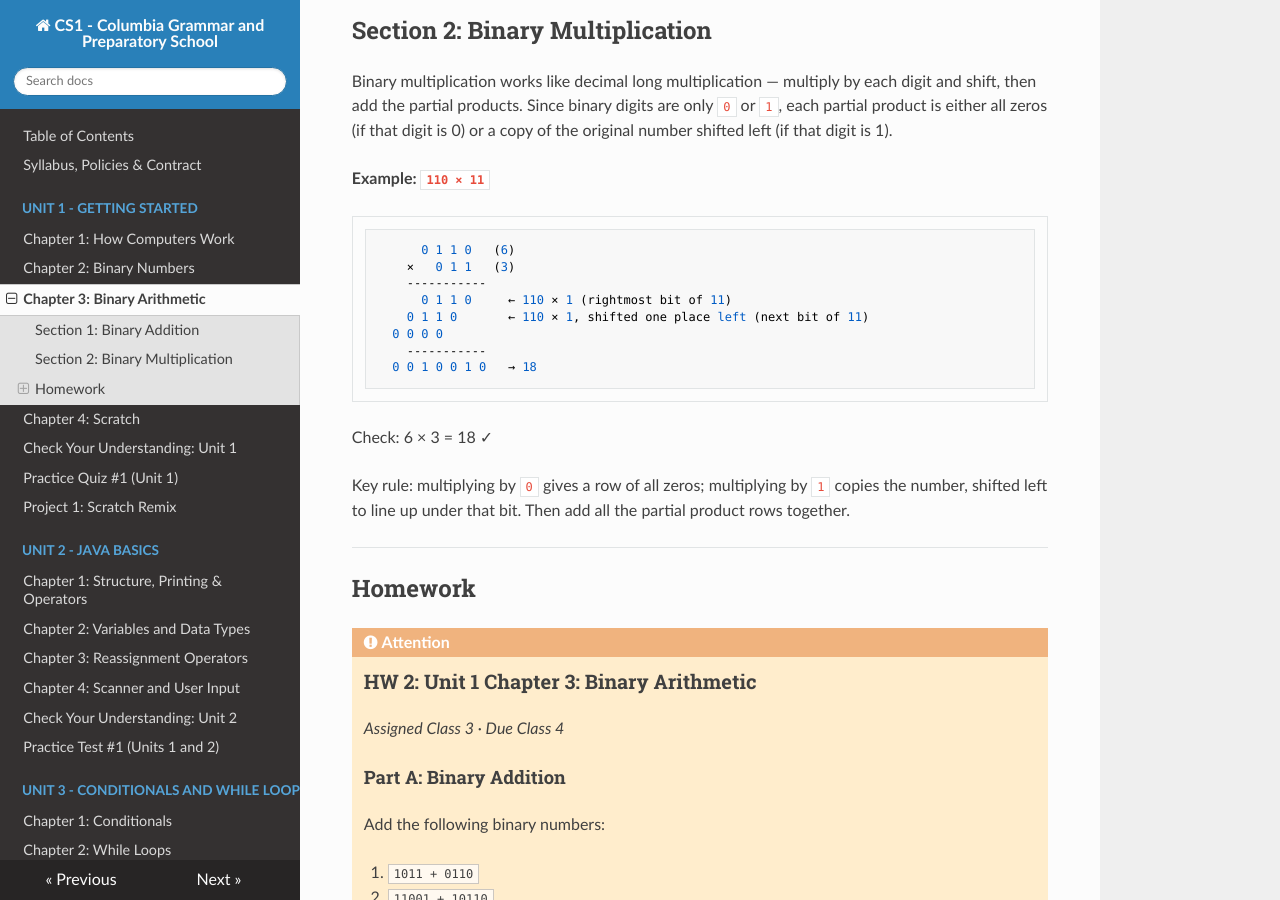
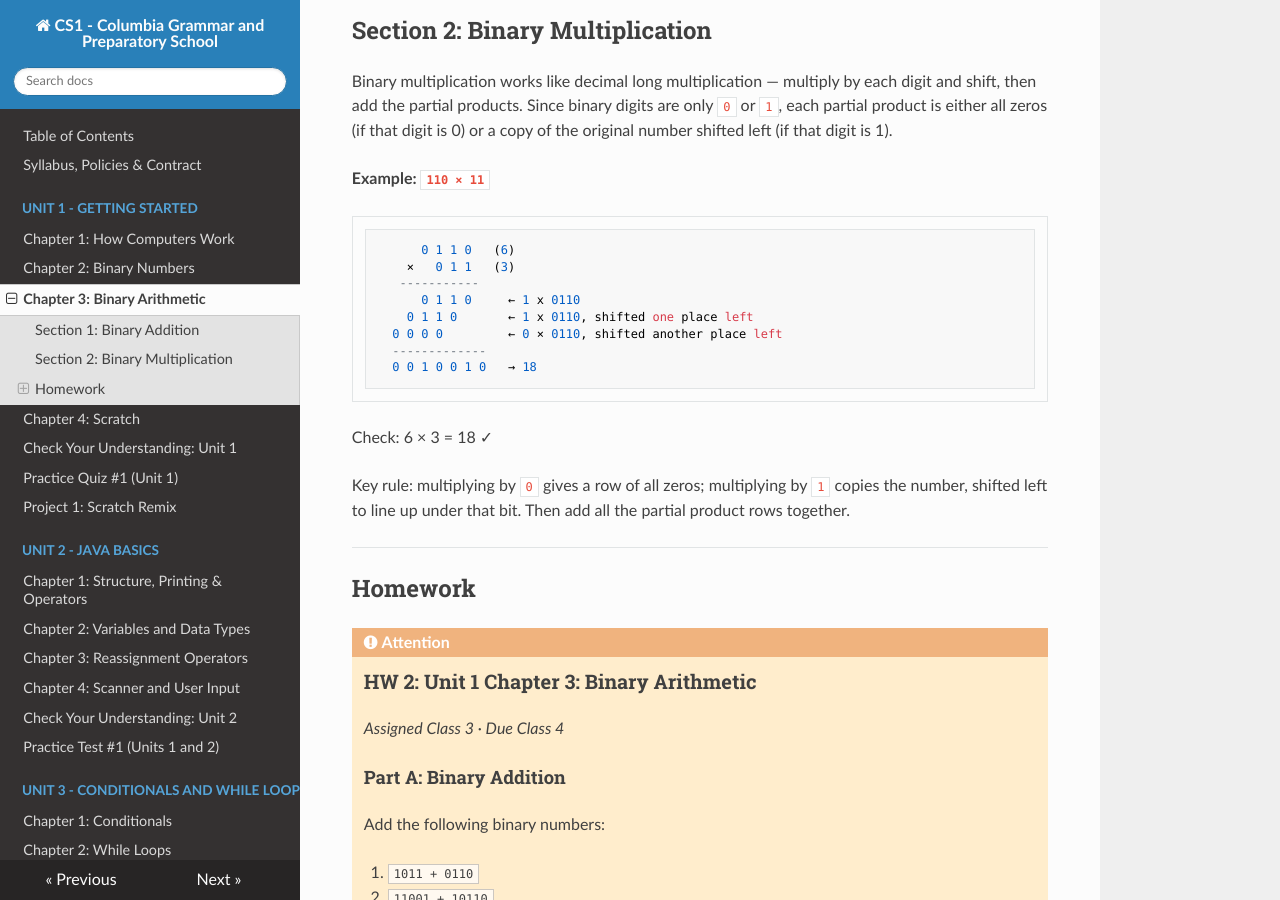
Before and after one commit to kjergens/cs1-site, an MkDocs documentation site: the page built from docs/unit1/notes_03_binary_operations.md, in a window 1280 px wide and 900 px high, scrolled down 736 px. Built offline with MkDocs 1.6.1, drawn with Linux system fonts in a browser that asks for light colours; nearby versions of some CDN libraries.

Commit message:
format mult

````diff
--- a/docs/unit1/notes_03_binary_operations.md
+++ b/docs/unit1/notes_03_binary_operations.md
@@ -36,11 +36,11 @@ Binary multiplication works like decimal long multiplication — multiply by eac
 ```
       0 1 1 0   (6)
     ×   0 1 1   (3)
-    -----------
-      0 1 1 0     ← 110 × 1 (rightmost bit of 11)
-    0 1 1 0       ← 110 × 1, shifted one place left (next bit of 11)
-  0 0 0 0
-    -----------
+   -----------
+      0 1 1 0     ← 1 x 0110
+    0 1 1 0       ← 1 x 0110, shifted one place left
+  0 0 0 0         ← 0 × 0110, shifted another place left
+  -------------
   0 0 1 0 0 1 0   → 18
 ```
 
````
